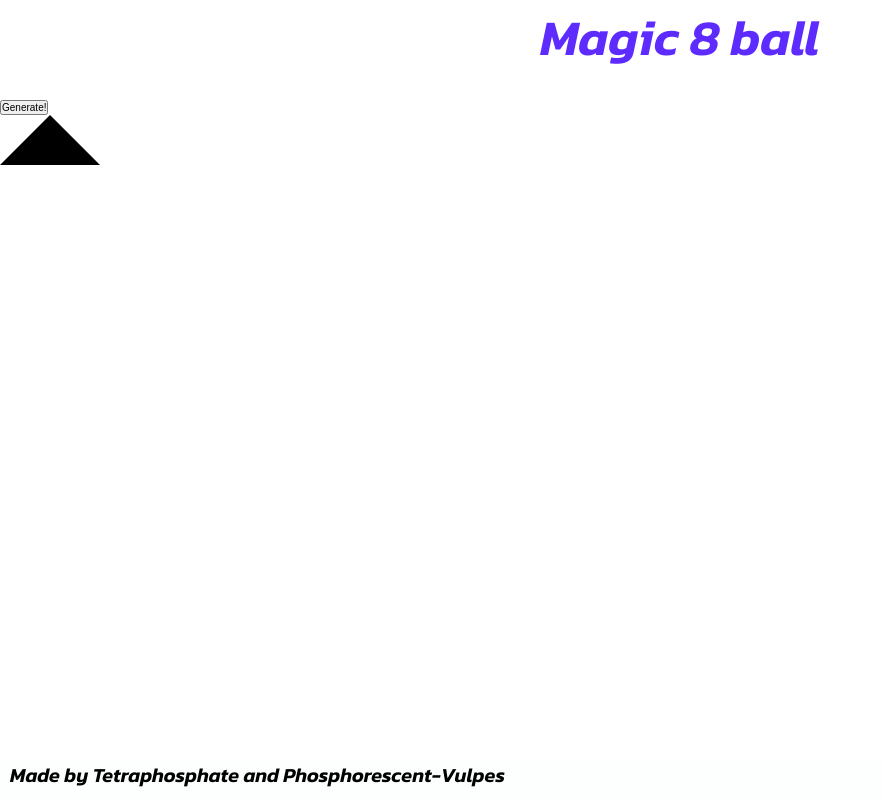
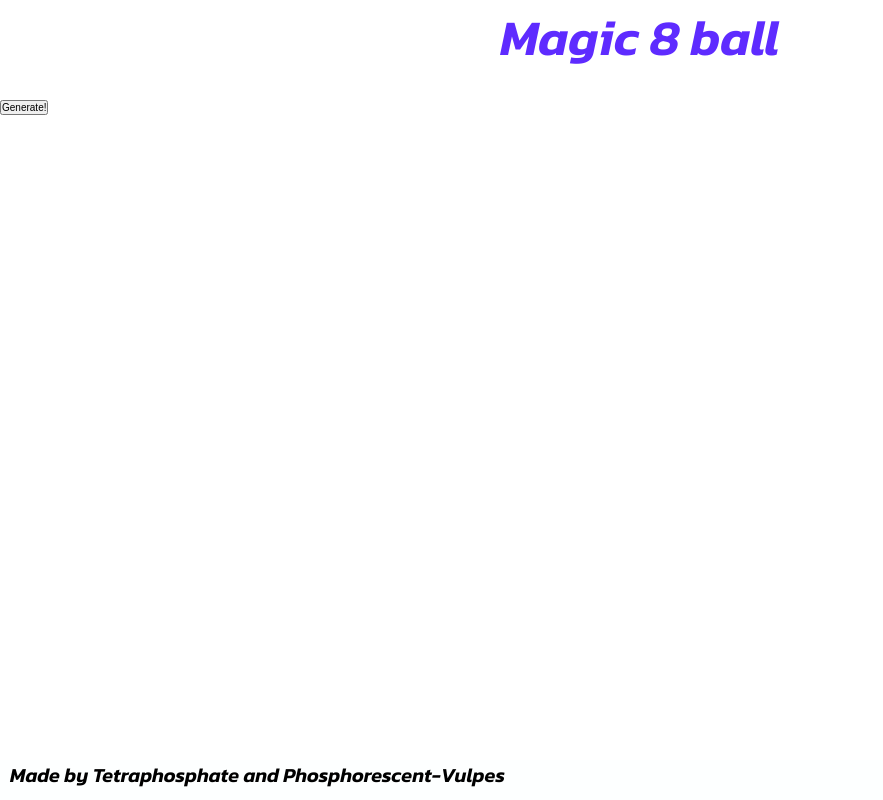
Before and after one commit to Tetraphosphate/magic-8-ball, a plain HTML site: page index.html in a window 1280 px wide. Shown: the whole page, without its empty margins (0-883 px from the left). Drawn offline with Linux system fonts and the light colour scheme.

Commit message:
Update 8-ball.css

```diff
--- a/8-ball.css
+++ b/8-ball.css
@@ -32,20 +32,10 @@ p{
     	text-align: center;
 }
 
-
-.arrow-up{
-	width: 0;
-	height: 0;
-	border-left: 50px solid transparent;
-	border-right: 50px solid transparent;
-	border-bottom: 50px solid black;
-}
-
 .title{
       	width: 100%;
       	height: 100px;
-      	padding-left: 40px;
-      	padding-right: 40px;
+      	padding: 0;
 }
 
 .content{
```
